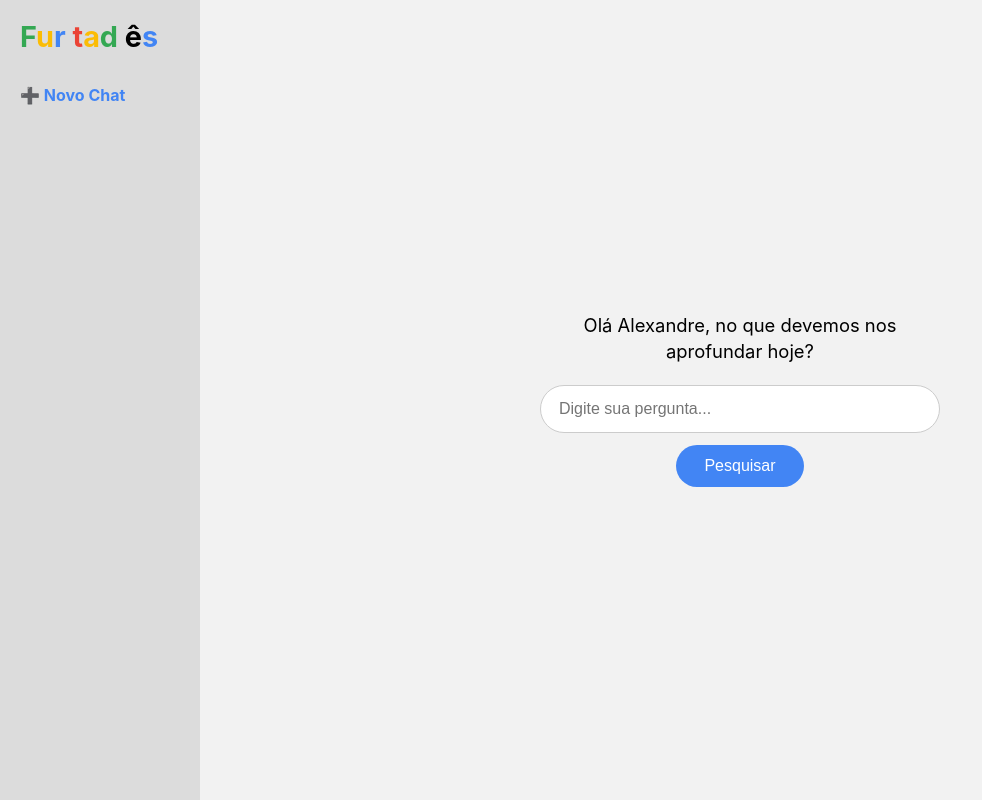
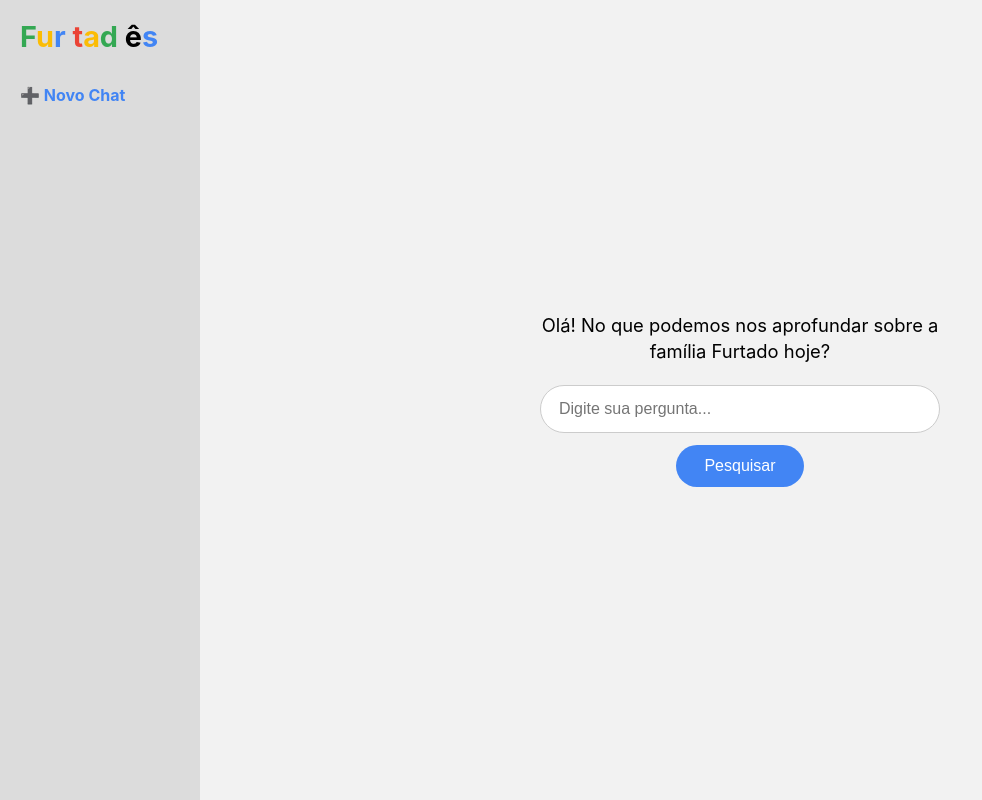
Before and after one commit to automaton3d/furlog-ia, a PHP site: page /index.php in a window 1280 px wide. Shown: the whole page, without its empty margins (0-982 px from the left). Run offline with PHP 8.4, Linux system fonts and the light colour scheme.

Commit message:
Saudação inicial mais geral (remove nome Alexandre)

```diff
--- a/index.php
+++ b/index.php
@@ -305,7 +305,7 @@ if ($_SERVER["REQUEST_METHOD"] == "POST" && !empty($_POST["mensagem"])) {
         <?php if (empty($_SESSION["chat"])): ?>
             <div class="center-page">
                 <div class="search-box">
-                    <div class="intro">Olá Alexandre, no que devemos nos aprofundar hoje?</div>
+                    <div class="intro">Olá! No que podemos nos aprofundar sobre a família Furtado hoje?</div>
                     <form method="post">
                         <input type="text" name="mensagem" placeholder="Digite sua pergunta..." required />
                         <br>
```
